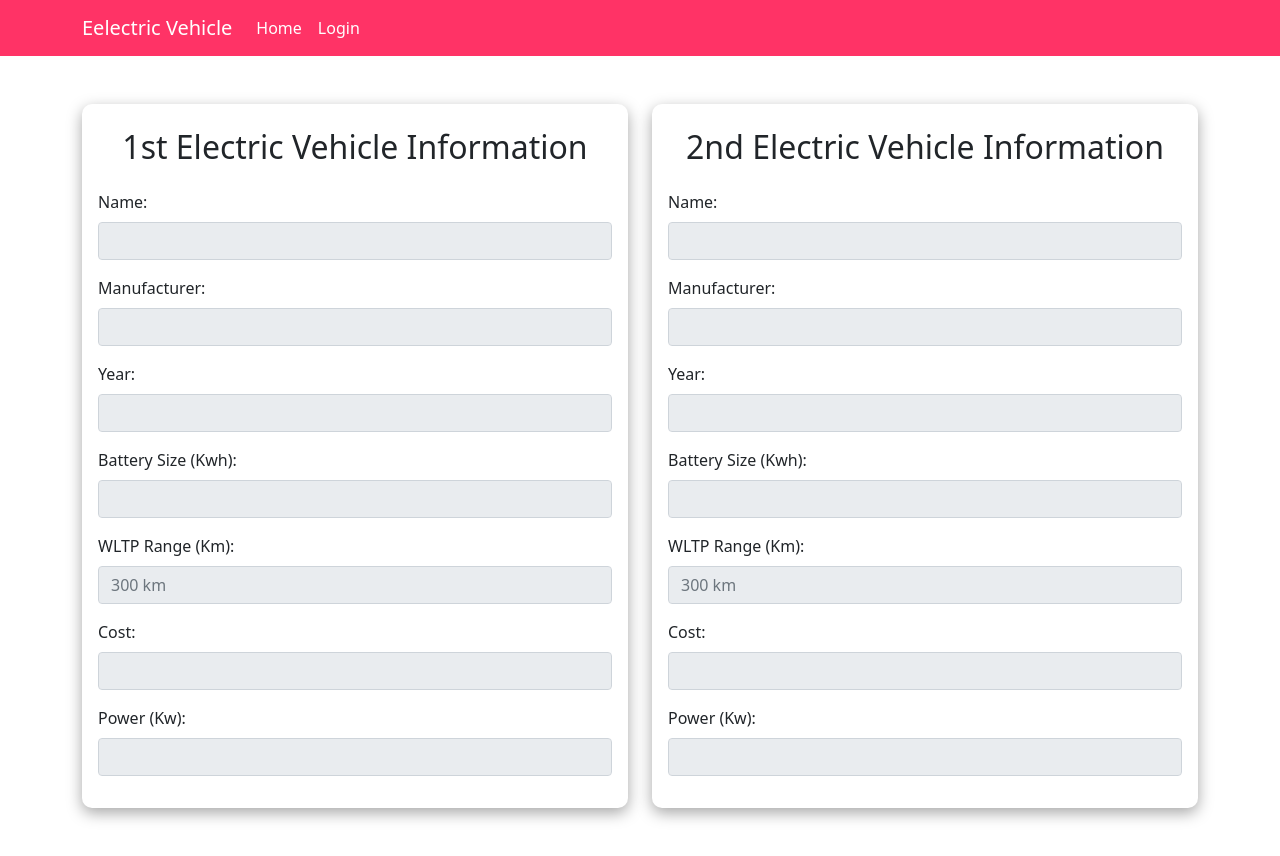
After one commit to ZAWADBINSHARIF/Electric-Vehicle-using-FastAPI-Jinja2-and-Google-Cloud, a FastAPI app: template templates/comparison.html in a window 1280 px wide. The commit adds this page. Run offline with FastAPI, Linux system fonts and the light colour scheme; the template is opened without the code that fills it, so the values that code supplies are empty; some libraries are stand-ins or nearby versions.

Commit message:
Comparison and Review has been added

```diff
--- a/static/firebase-login.js
+++ b/static/firebase-login.js
@@ -25,7 +25,7 @@ if (logout)
         try {
             await signOut(auth);
             document.cookie = `token=;path=/;SameSite=Strict`;
-            window.location = "/";
+            window.location.reload()
         } catch (error) {
             console.log(error);
         }
--- a/static/style.css
+++ b/static/style.css
@@ -32,6 +32,7 @@ a {
 .red-rose-btn:hover {
   border: 1px solid var(--RED_ROSE);
   background-color: #ffffff;
+  color: var(--RED_ROSE);
 }
 
 .card {
--- /dev/null
+++ b/templates/comparison.html
@@ -0,0 +1,210 @@
+<!-- header part  -->
+{% include "partials/header.html" %}
+
+<div class="row">
+  <div class="col">
+    <div class="col">
+      <div class="card">
+        <div class="h2 pt-4 text-center">1st Electric Vehicle Information</div>
+        <div class="card-body">
+          <form id="single-form">
+            <div class="mb-3">
+              <label for="name" class="form-label">Name:</label>
+              <input
+                type="text"
+                class="form-control"
+                id="name"
+                name="name"
+                value="{{vehicle1['name']}}"
+                required
+                disabled
+              />
+            </div>
+            <div class="mb-3">
+              <label for="manufacturer" class="form-label">Manufacturer:</label>
+              <input
+                type="text"
+                class="form-control"
+                id="manufacturer"
+                name="manufacturer"
+                value="{{vehicle1['manufacturer']}}"
+                required
+                disabled
+              />
+            </div>
+            <div class="mb-3">
+              <label for="year" class="form-label">Year:</label>
+              <input
+                type="number"
+                class="form-control"
+                id="year"
+                name="year"
+                value="{{vehicle1['year']}}"
+                required
+                disabled
+              />
+            </div>
+            <div class="mb-3">
+              <label for="batterySize" class="form-label"
+                >Battery Size (Kwh):</label
+              >
+              <input
+                type="number"
+                class="form-control"
+                id="batterySize"
+                name="batterySize"
+                step="0.01"
+                value="{{vehicle1['batterySize']}}"
+                required
+                disabled
+              />
+            </div>
+            <div class="mb-3">
+              <label for="wltpRange" class="form-label">WLTP Range (Km):</label>
+              <input
+                type="number"
+                class="form-control"
+                id="wltpRange"
+                value="{{vehicle1['wltpRange']}}"
+                name="wltpRange"
+                placeholder="300 km"
+                required
+                disabled
+              />
+            </div>
+            <div class="mb-3">
+              <label for="cost" class="form-label">Cost:</label>
+              <input
+                type="number"
+                class="form-control"
+                id="cost"
+                name="cost"
+                step="0.01"
+                value="{{vehicle1['cost']}}"
+                required
+                disabled
+              />
+            </div>
+            <div class="mb-3">
+              <label for="power" class="form-label">Power (Kw):</label>
+              <input
+                type="number"
+                class="form-control"
+                id="power"
+                name="power"
+                step="0.01"
+                value="{{vehicle1['power']}}"
+                required
+                disabled
+              />
+            </div>
+          </form>
+        </div>
+      </div>
+    </div>
+  </div>
+  <div class="col">
+    <div class="col">
+      <div class="card">
+        <div class="h2 pt-4 text-center">2nd Electric Vehicle Information</div>
+        <div class="card-body">
+          <form id="single-form">
+            <div class="mb-3">
+              <label for="name" class="form-label">Name:</label>
+              <input
+                type="text"
+                class="form-control"
+                id="name"
+                name="name"
+                value="{{vehicle1['name']}}"
+                required
+                disabled
+              />
+            </div>
+            <div class="mb-3">
+              <label for="manufacturer" class="form-label">Manufacturer:</label>
+              <input
+                type="text"
+                class="form-control"
+                id="manufacturer"
+                name="manufacturer"
+                value="{{vehicle1['manufacturer']}}"
+                required
+                disabled
+              />
+            </div>
+            <div class="mb-3">
+              <label for="year" class="form-label">Year:</label>
+              <input
+                type="number"
+                class="form-control"
+                id="year"
+                name="year"
+                value="{{vehicle1['year']}}"
+                required
+                disabled
+              />
+            </div>
+            <div class="mb-3">
+              <label for="batterySize" class="form-label"
+                >Battery Size (Kwh):</label
+              >
+              <input
+                type="number"
+                class="form-control"
+                id="batterySize"
+                name="batterySize"
+                step="0.01"
+                value="{{vehicle1['batterySize']}}"
+                required
+                disabled
+              />
+            </div>
+            <div class="mb-3">
+              <label for="wltpRange" class="form-label">WLTP Range (Km):</label>
+              <input
+                type="number"
+                class="form-control"
+                id="wltpRange"
+                value="{{vehicle1['wltpRange']}}"
+                name="wltpRange"
+                placeholder="300 km"
+                required
+                disabled
+              />
+            </div>
+            <div class="mb-3">
+              <label for="cost" class="form-label">Cost:</label>
+              <input
+                type="number"
+                class="form-control"
+                id="cost"
+                name="cost"
+                step="0.01"
+                value="{{vehicle1['cost']}}"
+                required
+                disabled
+              />
+            </div>
+            <div class="mb-3">
+              <label for="power" class="form-label">Power (Kw):</label>
+              <input
+                type="number"
+                class="form-control"
+                id="power"
+                name="power"
+                step="0.01"
+                value="{{vehicle1['power']}}"
+                required
+                disabled
+              />
+            </div>
+          </form>
+        </div>
+      </div>
+    </div>
+  </div>
+</div>
+
+<!-- footer part  -->
+{% include "partials/footer.html" %}
--- a/templates/partials/header.html
+++ b/templates/partials/header.html
@@ -51,4 +51,4 @@
     <!-- navbar part -->
     {% include "partials/navbar.html" %}
 
-  <div class="container mt-5">
+  <div class="container my-5">
```
Also changed, not shown: config/databaseConnection.py (+0 -11 lines), models/electricVehicleModels.py (+2 -9 lines), routers/electricVehicleRoutes.py (+43 -21 lines), routers/templateRoutes.py (+24 -0 lines), schema/electricVehicleSchema.py (added, +10 -0 lines), templates/home.html (+10 -1 lines), templates/partials/comparison-area.html (added, +72 -0 lines), templates/partials/search-bar.html (+9 -7 lines), templates/single.html (+116 -3 lines).
